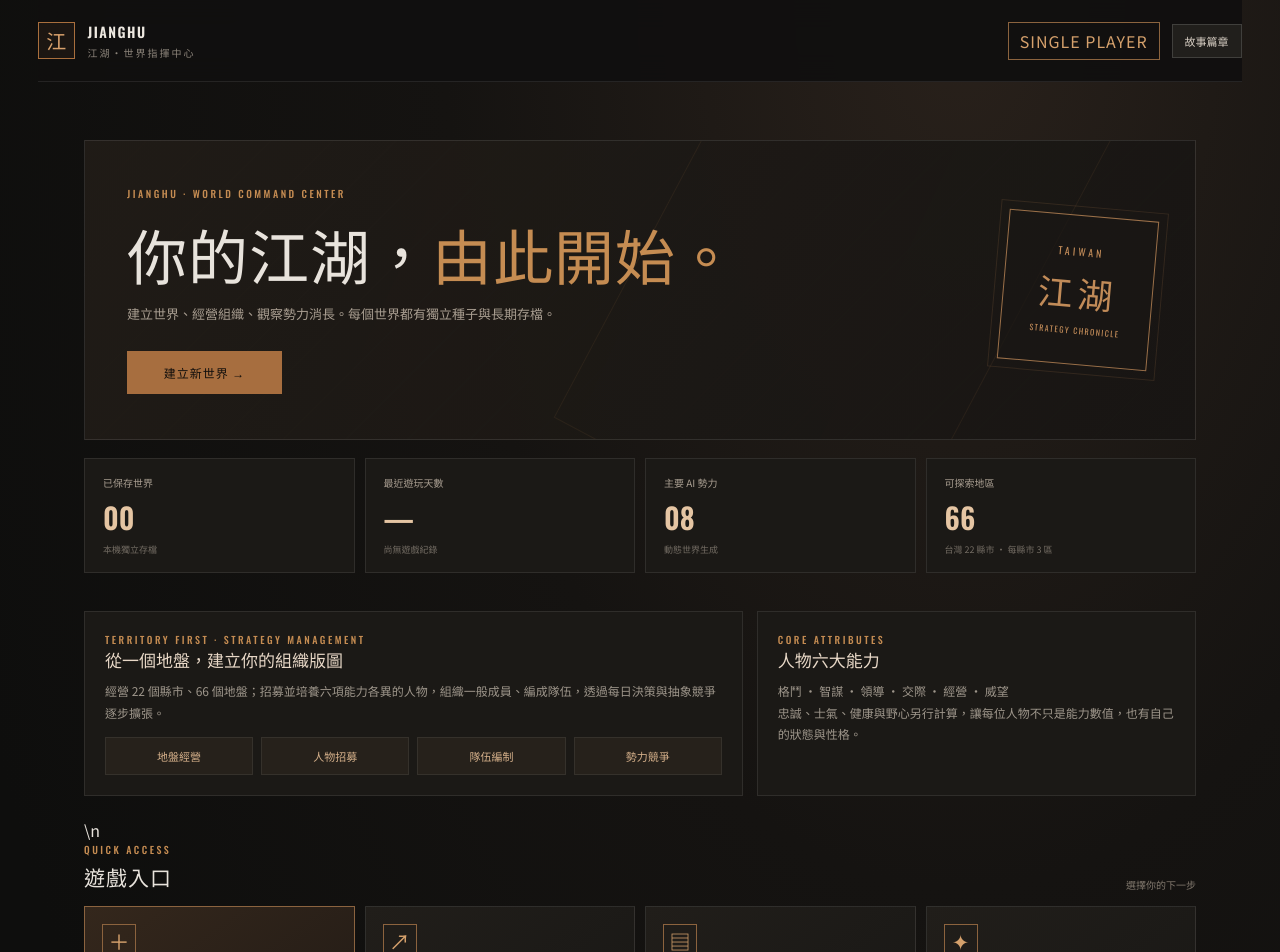
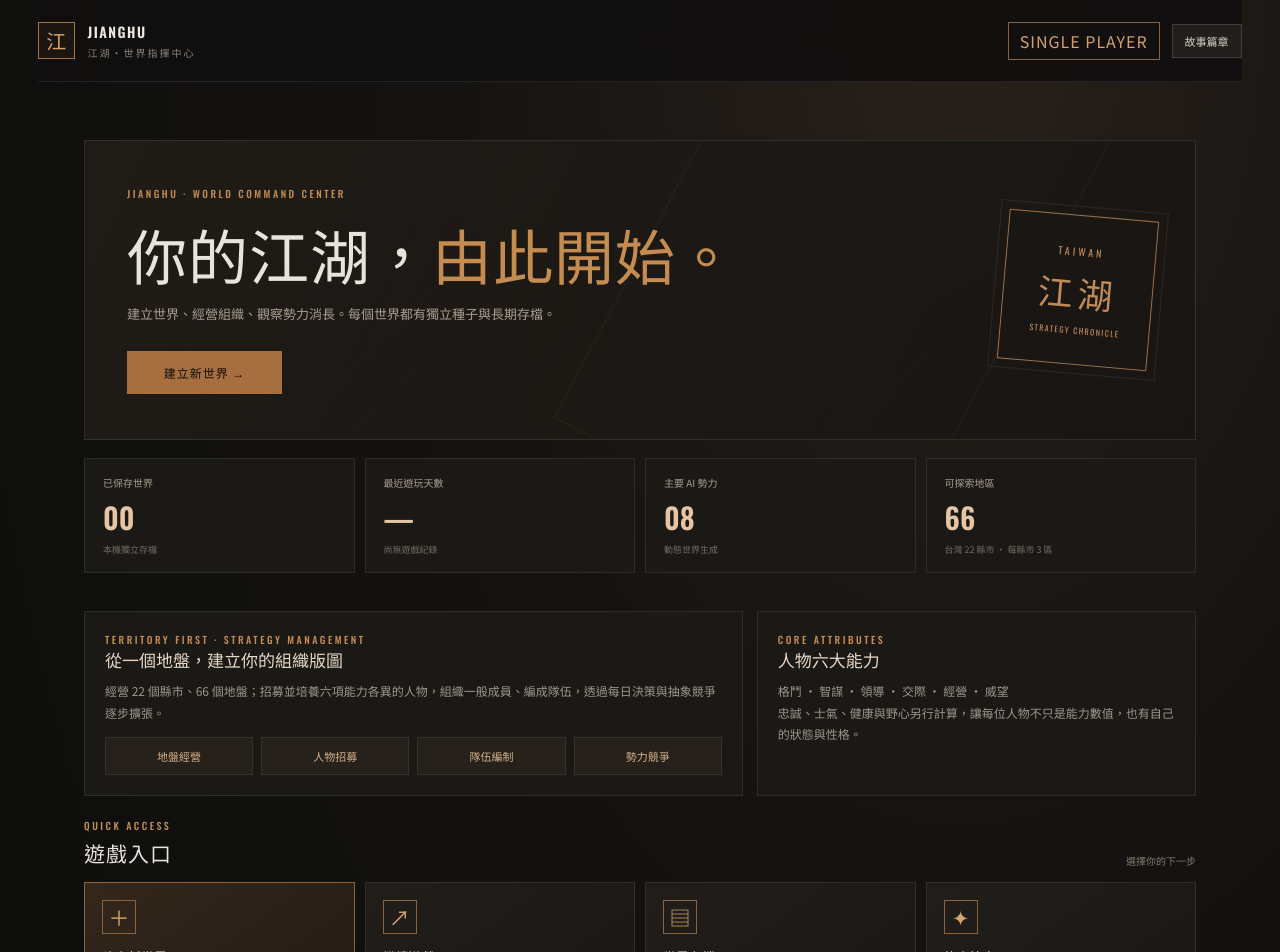
Before and after one commit to gmaeplay2022-hue/underworld-empire, a React (Vite) app: page / in a window 1280 px wide. Shown: the top 952 px of the page. Built offline with nearby package versions, Linux system fonts and the light colour scheme.

Commit message:
fix: restore JSX line break in strategy overview

```diff
--- a/src/WorldGame.tsx
+++ b/src/WorldGame.tsx
@@ -47,7 +47,8 @@ function newGame(){setLeaderName("");const seed=seedInput.trim()?Number(seedInpu
     <article><span>主要 AI 勢力</span><b>08</b><small>動態世界生成</small></article>
     <article><span>可探索地區</span><b>66</b><small>台灣 22 縣市 · 每縣市 3 區</small></article>
    </section>
-   <section className="home-strategy-intro"><article><div className="kicker">TERRITORY FIRST · STRATEGY MANAGEMENT</div><h3>從一個地盤，建立你的組織版圖</h3><p>經營 22 個縣市、66 個地盤；招募並培養六項能力各異的人物，組織一般成員、編成隊伍，透過每日決策與抽象競爭逐步擴張。</p><div className="home-loop"><span>地盤經營</span><span>人物招募</span><span>隊伍編制</span><span>勢力競爭</span></div></article><article><div className="kicker">CORE ATTRIBUTES</div><h3>人物六大能力</h3><p>格鬥 · 智謀 · 領導 · 交際 · 經營 · 威望</p><p>忠誠、士氣、健康與野心另行計算，讓每位人物不只是能力數值，也有自己的狀態與性格。</p></article></section>\n   <div className="home-section-heading"><div><div className="kicker">QUICK ACCESS</div><h2>遊戲入口</h2></div><span>選擇你的下一步</span></div>
+   <section className="home-strategy-intro"><article><div className="kicker">TERRITORY FIRST · STRATEGY MANAGEMENT</div><h3>從一個地盤，建立你的組織版圖</h3><p>經營 22 個縣市、66 個地盤；招募並培養六項能力各異的人物，組織一般成員、編成隊伍，透過每日決策與抽象競爭逐步擴張。</p><div className="home-loop"><span>地盤經營</span><span>人物招募</span><span>隊伍編制</span><span>勢力競爭</span></div></article><article><div className="kicker">CORE ATTRIBUTES</div><h3>人物六大能力</h3><p>格鬥 · 智謀 · 領導 · 交際 · 經營 · 威望</p><p>忠誠、士氣、健康與野心另行計算，讓每位人物不只是能力數值，也有自己的狀態與性格。</p></article></section>
+   <div className="home-section-heading"><div><div className="kicker">QUICK ACCESS</div><h2>遊戲入口</h2></div><span>選擇你的下一步</span></div>
    <section className="home-action-grid">
     <button className="home-action-card home-action-primary" onClick={newGame}><span className="home-action-icon">＋</span><b>建立新世界</b><small>生成全新勢力、人物與地方局勢</small><i>開始新篇章 →</i></button>
     <button className="home-action-card" onClick={()=>worldLibrary[0]?loadRecord(worldLibrary[0]):setMessage("目前沒有可繼續的世界，請先建立新世界。")}><span className="home-action-icon">↗</span><b>繼續遊戲</b><small>載入最近一次遊玩的世界</small><i>{worldLibrary[0]?"第 "+worldLibrary[0].world.day+" 天":"尚無遊戲紀錄"}</i></button>
```
